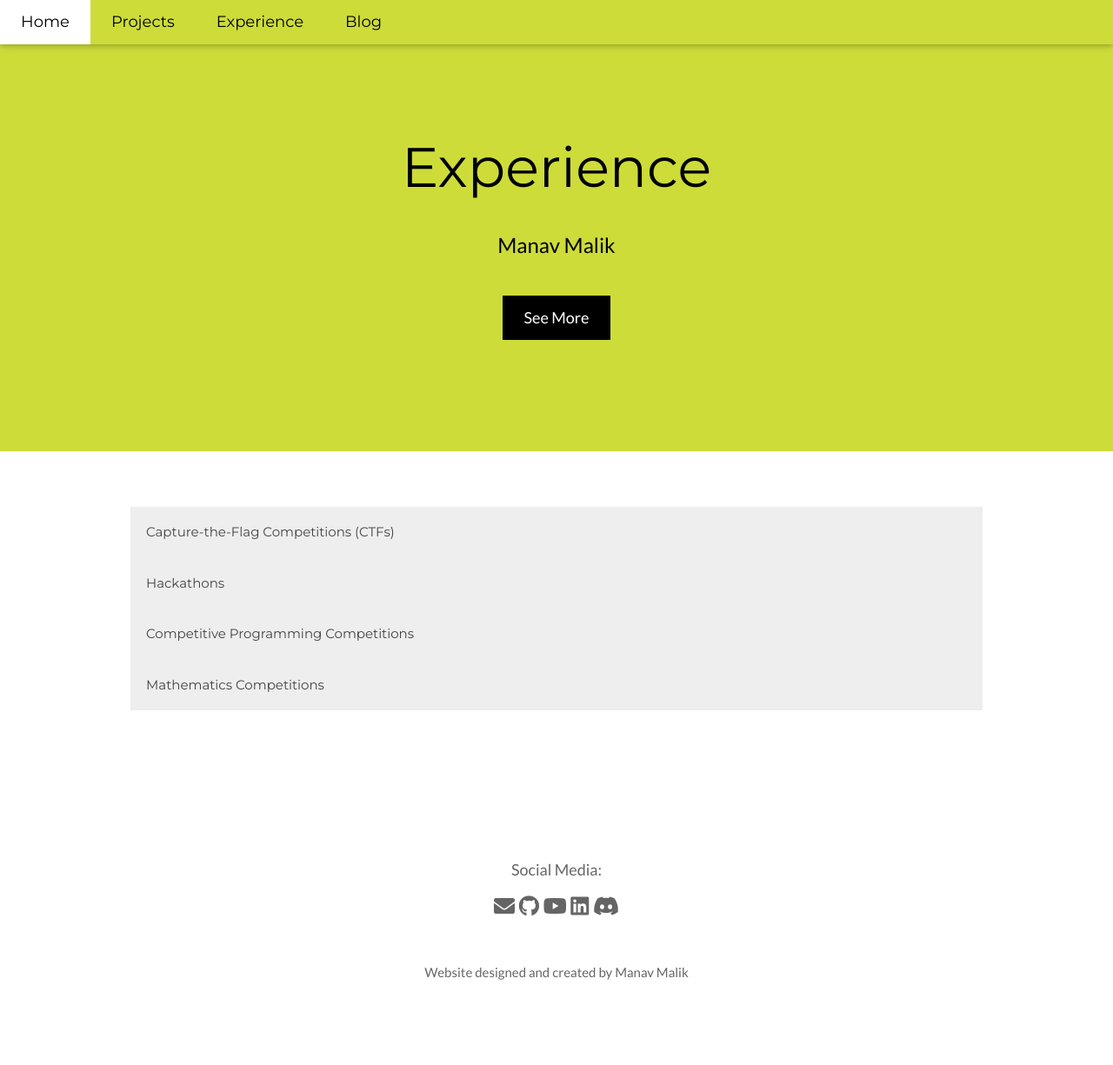
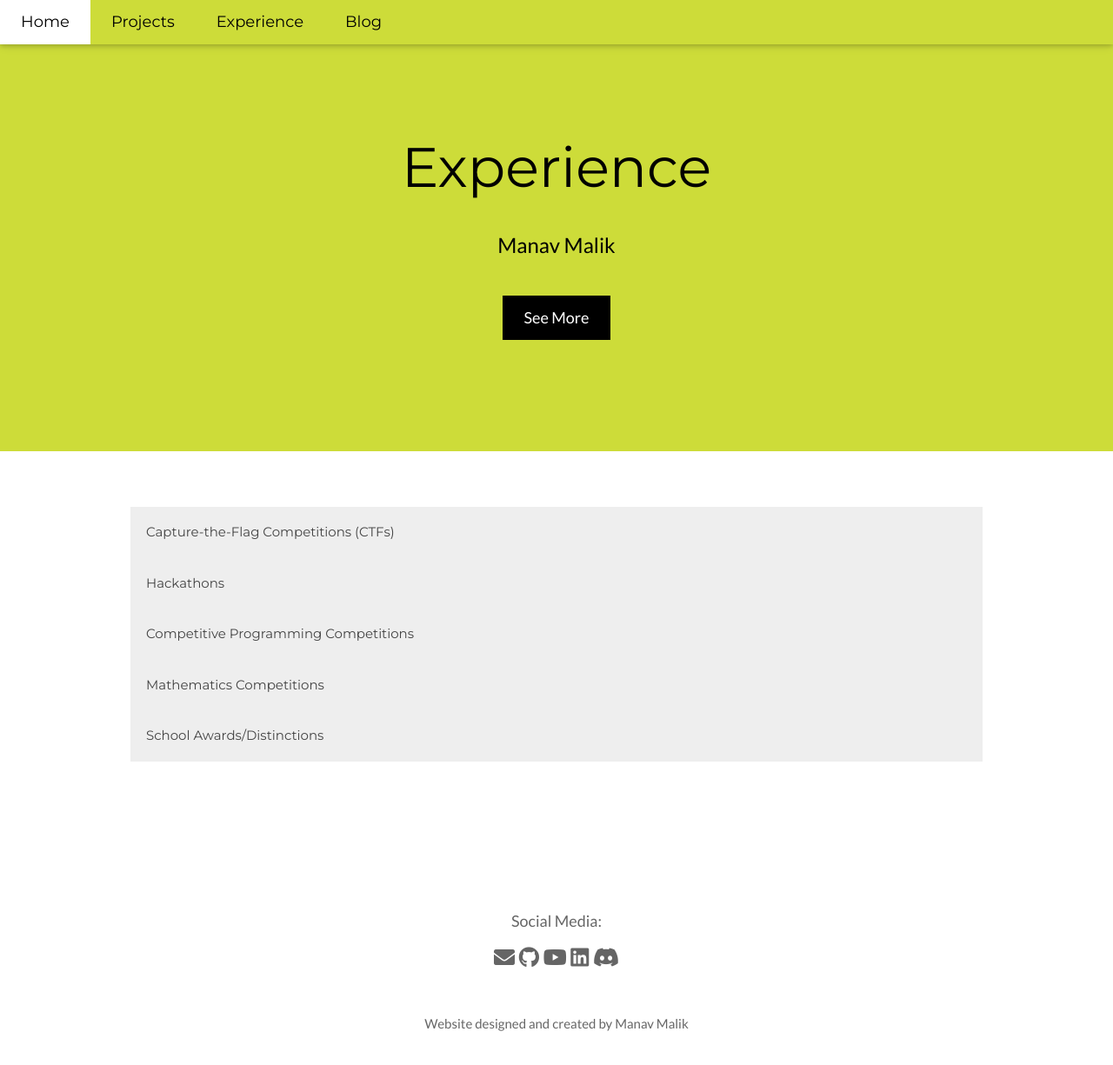
Before and after one commit to 0xmmalik/0xmmalik.github.io, a Jekyll site: the page built from experience/index.html, in a window 1280 px wide and 1267 px high. Shown: the top 1225 px of the window at 87% size. Built offline with Jekyll 4.4.1, drawn with Linux system fonts in a browser that asks for light colours.

Commit message:
added school awards

```diff
--- a/experience/index.html
+++ b/experience/index.html
@@ -140,6 +140,33 @@
     </ul>
 </div>
 
+<button class="accordion">School Awards/Distinctions</button>
+<div class="panel owl-carousel w3-hide-small" style="vertical-align:top;">
+    <div class="w3-card-4 w3-light-gray" style="box-shadow:none;height:375px;width:33%;display:inline-block;margin-top:2px;vertical-align:top;">
+        <div class="w3-container w3-center toppify">
+            <img src="/img/cardinalpride.png" alt="Cardinal" style="width:95%;margin-top:15px;">
+            <div class="w3-section">
+                <h3>Cardinal of the Semester</h3>
+                <i class="fas fa-trophy"> Fall 2021 Recipient</i>
+            </div>
+        </div>
+    </div>
+    <div class="w3-card-4 w3-light-gray" style="box-shadow:none;height:375px;width:33%;display:inline-block;margin-top:2px;vertical-align:top;">
+        <div class="w3-container w3-center toppify">
+            <img src="/img/ap.jpg" alt="AP" style="width:95%;margin-top:15px;">
+            <div class="w3-section">
+                <h3>AP Computer Science A</h3>
+                <i class="fas fa-trophy"> 2020 Dept. Award Winner</i>
+            </div>
+        </div>
+    </div>
+</div>
+<div class="w3-hide-medium w3-hide-large">
+    <ul>
+        <li>MHS Problem Solving 2021 – 1st place</li>
+    </ul>
+</div>
+
 <script>
     var acc = document.getElementsByClassName("accordion");
     var i;
```
